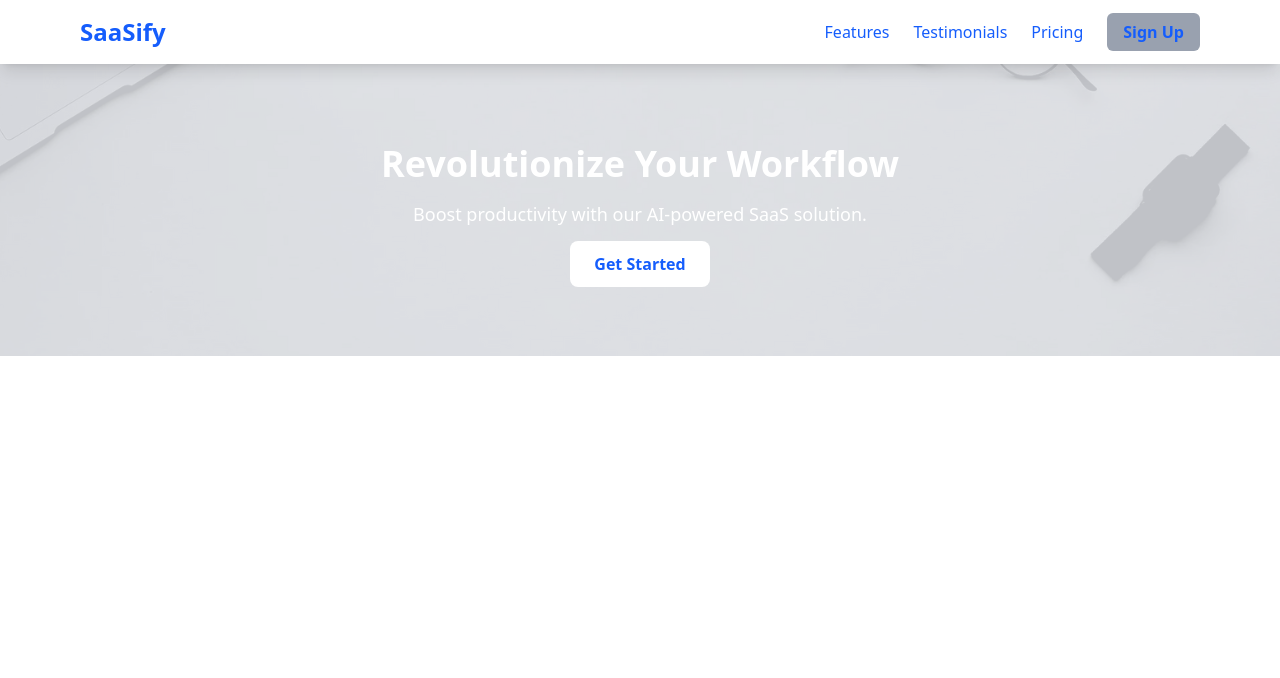
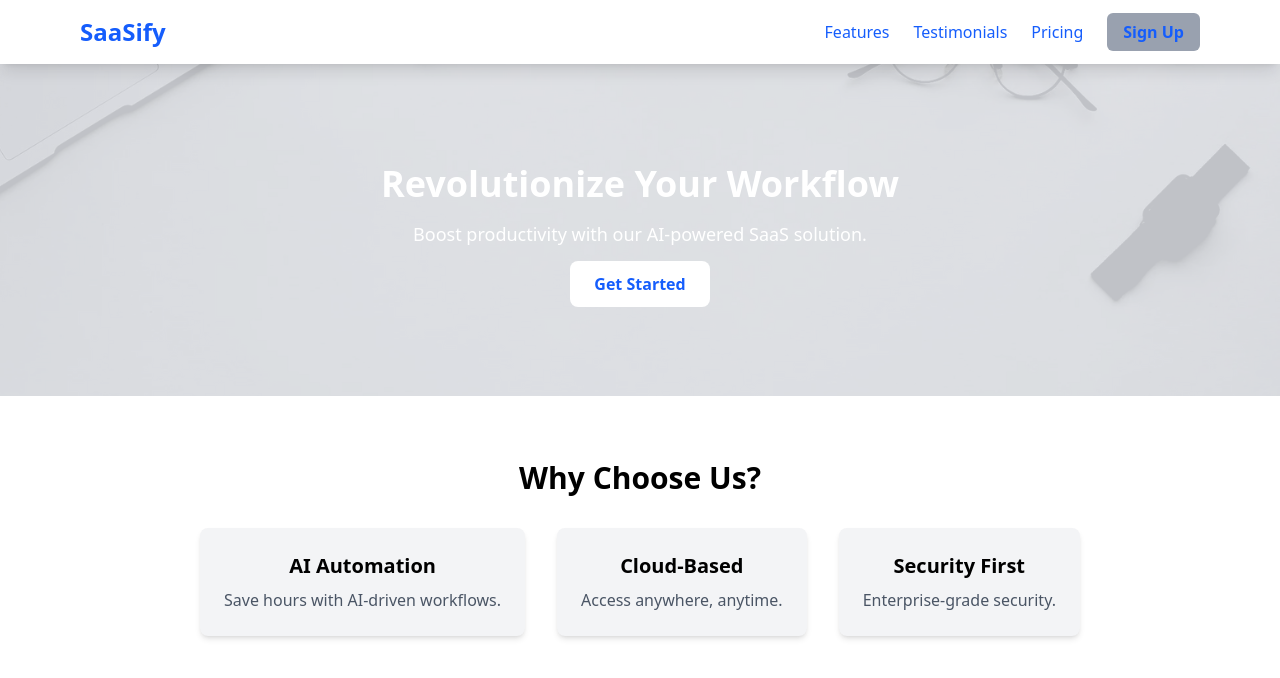
Before and after one commit to muaz64/saas-landing-page, a React (Vite) app: page / in a window 1280 px wide. Shown: the top 678 px of the page. Built offline with nearby package versions, Linux system fonts and the light colour scheme.

Commit message:
features section add

```diff
--- a/src/App.jsx
+++ b/src/App.jsx
@@ -1,9 +1,8 @@
-import { useState } from 'react'
-import reactLogo from './assets/react.svg'
-import viteLogo from '/vite.svg'
+import react from 'react';
 import './App.css'
 import Hero from './components/Hero'
 import Navbar from './components/Navbar'
+import Features from './components/Features'
 
 function App() {
 
@@ -12,7 +11,7 @@ function App() {
     <Navbar />
     <div className="pt-16"> {/* Offset for fixed Navbar */}
    <Hero />
-
+  <Features />
 
    </div>
     </>
--- /dev/null
+++ b/src/components/Features.jsx
@@ -0,0 +1,23 @@
+const Features = () => {
+    const features = [
+      { title: "AI Automation", desc: "Save hours with AI-driven workflows." },
+      { title: "Cloud-Based", desc: "Access anywhere, anytime." },
+      { title: "Security First", desc: "Enterprise-grade security." },
+    ];
+
+    return (
+      <section className="py-16 px-5">
+        <h2 className="text-3xl font-bold text-center mb-8">Why Choose Us?</h2>
+        <div className="flex flex-col md:flex-row justify-center gap-8">
+          {features.map((feature, index) => (
+            <div key={index} className="bg-gray-100 p-6 rounded-lg shadow-md text-center">
+              <h3 className="text-xl font-semibold">{feature.title}</h3>
+              <p className="text-gray-600 mt-2">{feature.desc}</p>
+            </div>
+          ))}
+        </div>
+      </section>
+    );
+  };
+
+  export default Features;
--- a/src/components/Hero.jsx
+++ b/src/components/Hero.jsx
@@ -1,10 +1,10 @@
 import React from 'react'
 const Hero = () => {
     return (
-      <section className="relative bg-gray-300 text-white text-center py-20 px-5">
+      <section className="relative bg-gray-300 text-white text-center py-25 px-5">
         {/* Background Image */}
         <div
-          className="absolute inset-0 bg-cover bg-center opacity-30 "
+          className="absolute inset-0 bg-cover bg-center opacity-30"
           style={{ backgroundImage: "url('public/images/hero bg img.png')" }}
         ></div>
 
```
